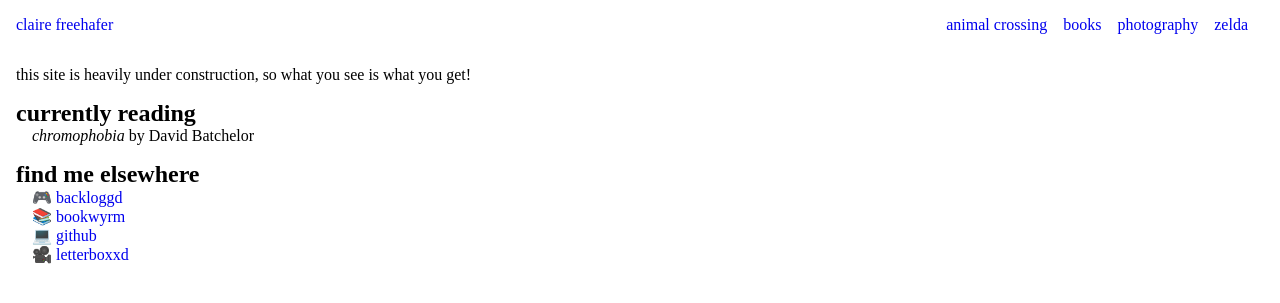
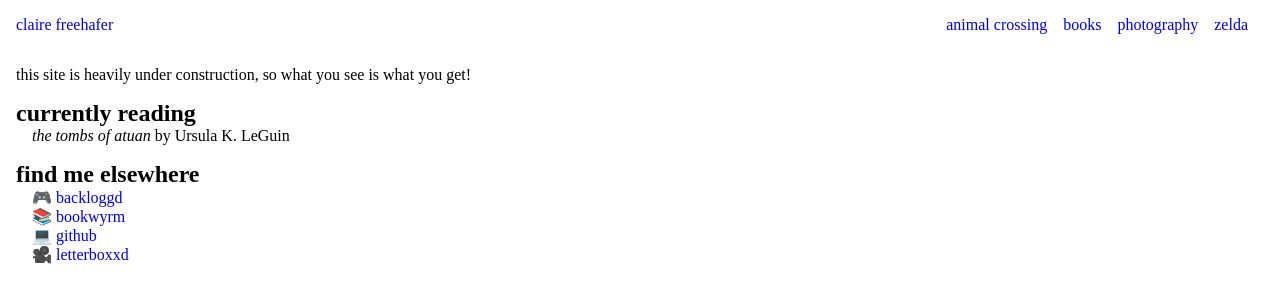
Before and after one commit to clairefreehafer/webbed-site-jekyll, a Jekyll site: the page built from index.md, in a window 1280 px wide. Shown: the top 303 px of the page. Built offline with Jekyll 4.4.1, drawn with Linux system fonts in a browser that asks for light colours.

Commit message:
update books

```diff
--- a/_data/books/currently_reading.yml
+++ b/_data/books/currently_reading.yml
@@ -1,6 +1,6 @@
 ---
-- title: chromophobia
-  author: David Batchelor
-  started: 2023-08-15
+- title: the tombs of atuan
+  author: Ursula K. LeGuin
+  started: 2023-08-30
   tags:
-  - art
+  - fantasy
--- a/_data/books/read.yml
+++ b/_data/books/read.yml
@@ -1,4 +1,10 @@
 ---
+- title: chromophobia
+  author: David Batchelor
+  started: 2023-08-15
+  finished: 2023-08-30
+  tags:
+  - art
 - title: breaking things at work
   author: Gavin Mueller
   started: 2023-08-21
```
